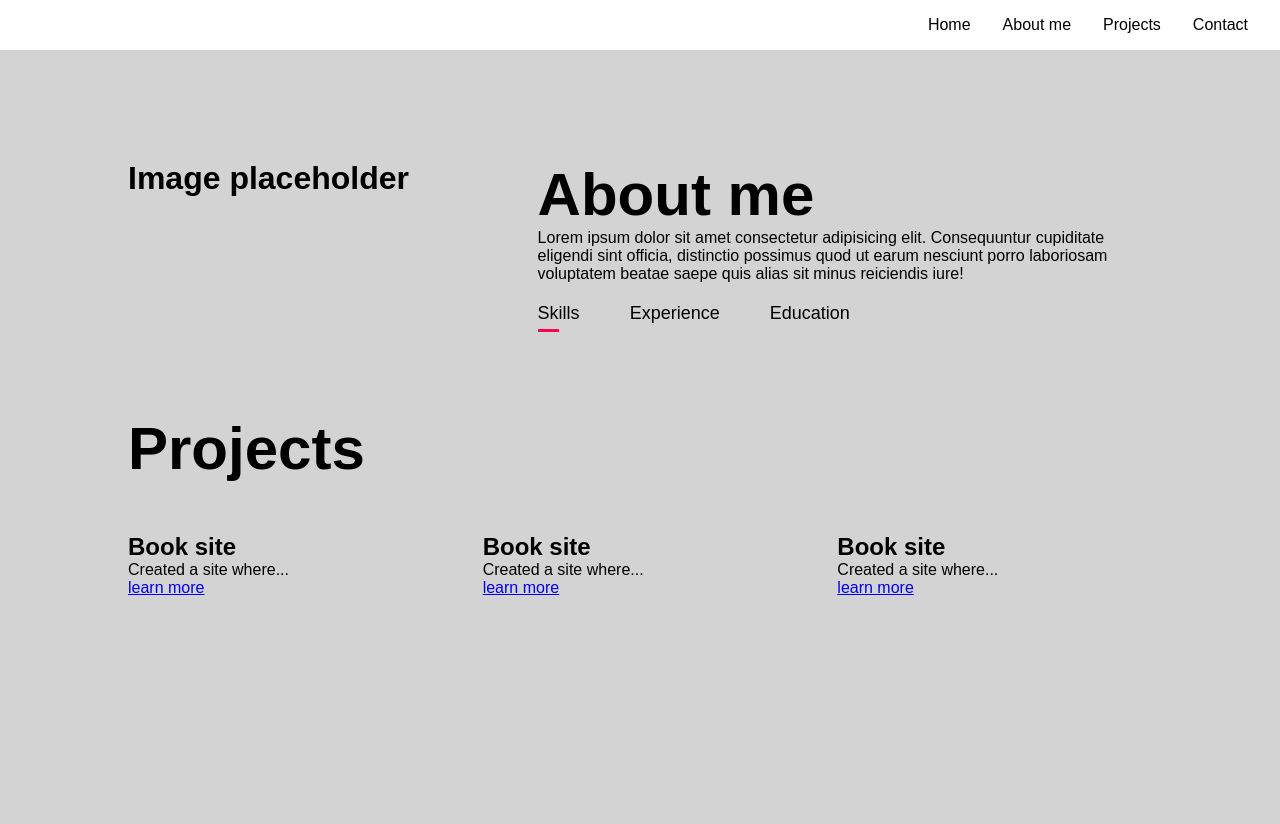
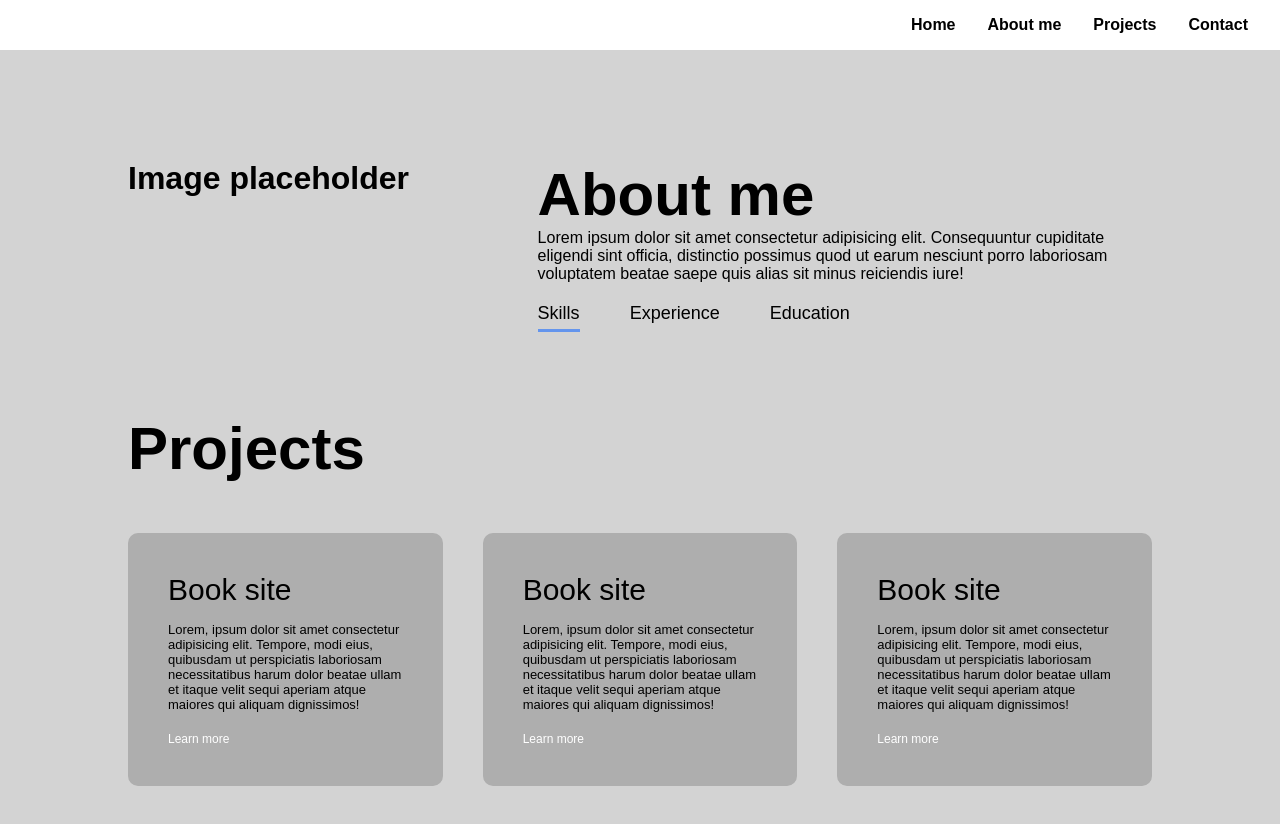
Before and after one commit to S-Ali-0/portfolio, a plain HTML site: page index.html in a window 1280 px wide. Before the commit the page ends 800 px from the top, so only its background shows below. Drawn offline with Linux system fonts and the light colour scheme.

Commit message:
colour and font changes

```diff
--- a/css/styles.css
+++ b/css/styles.css
@@ -23,6 +23,7 @@ ul {
     justify-content: flex-end;
     align-items: center;
     padding: 1rem 0;
+    font-weight: bold;
 }
 
 .about {
@@ -39,7 +40,7 @@ nav ul li a {
 }
 
 nav ul li a:hover {
-    color: red;
+    color: cornflowerblue;
 }
 
 .row {
@@ -80,7 +81,7 @@ nav ul li a:hover {
     content: '';
     width: 0;
     height: 3px;
-    background: #ff004f;
+    background: cornflowerblue;
     position: absolute;
     left: 0;
     bottom: -8px;
@@ -88,7 +89,7 @@ nav ul li a:hover {
 }
 
 .tab-links.active-link::after {
-    width:50%;
+    width:100%;
 }
 
 #projects {
@@ -101,3 +102,32 @@ nav ul li a:hover {
     gap: 40px;
     margin-top: 50px;
 }
+
+.project-list div {
+    background: #aeaeae;
+    padding: 40px;
+    font-size: 13px;
+    font-weight: 300;
+    border-radius: 10px;
+}
+
+.project-list div h2 {
+    font-size: 30px;
+    font-weight: 500;
+    margin-bottom: 15px;
+
+}
+
+.project-list div a {
+    text-decoration: none;
+    color: white;
+    font-size: 12px;
+    margin-top: 20px;
+    display: inline-block;
+}
+
+.project-list div:hover {
+    background: cornflowerblue;
+    transform: translateY(-10px);
+    transition: 0.3s;
+}
--- a/index.html
+++ b/index.html
@@ -42,18 +42,18 @@
             <div class="project-list">
                 <div>
                     <h2>Book site</h2>
-                    <p>Created a site where...</p>
-                    <a href="#">learn more</a>
+                    <p>Lorem, ipsum dolor sit amet consectetur adipisicing elit. Tempore, modi eius, quibusdam ut perspiciatis laboriosam necessitatibus harum dolor beatae ullam et itaque velit sequi aperiam atque maiores qui aliquam dignissimos!</p>
+                    <a href="#">Learn more</a>
                 </div>
                 <div>
                     <h2>Book site</h2>
-                    <p>Created a site where...</p>
-                    <a href="#">learn more</a>
+                    <p>Lorem, ipsum dolor sit amet consectetur adipisicing elit. Tempore, modi eius, quibusdam ut perspiciatis laboriosam necessitatibus harum dolor beatae ullam et itaque velit sequi aperiam atque maiores qui aliquam dignissimos!</p>
+                    <a href="#">Learn more</a>
                 </div>
                 <div>
                     <h2>Book site</h2>
-                    <p>Created a site where...</p>
-                    <a href="#">learn more</a>
+                    <p>Lorem, ipsum dolor sit amet consectetur adipisicing elit. Tempore, modi eius, quibusdam ut perspiciatis laboriosam necessitatibus harum dolor beatae ullam et itaque velit sequi aperiam atque maiores qui aliquam dignissimos!</p>
+                    <a href="#">Learn more</a>
                 </div>
             </div>
         </div>
```
